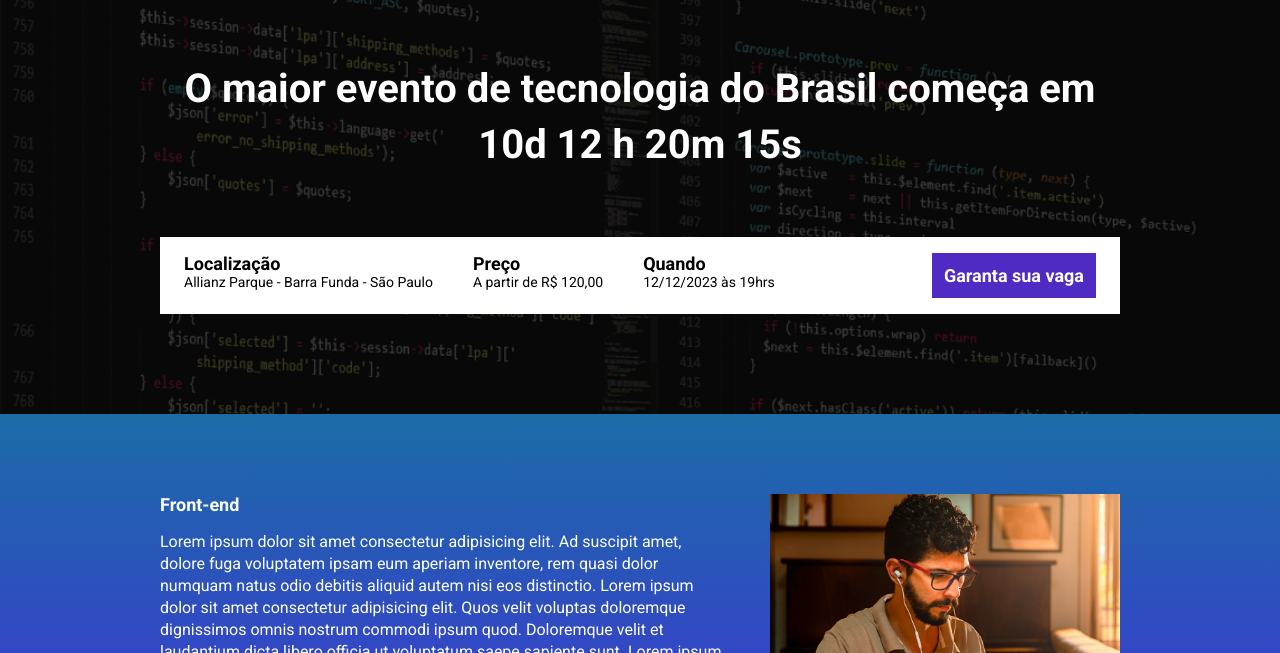
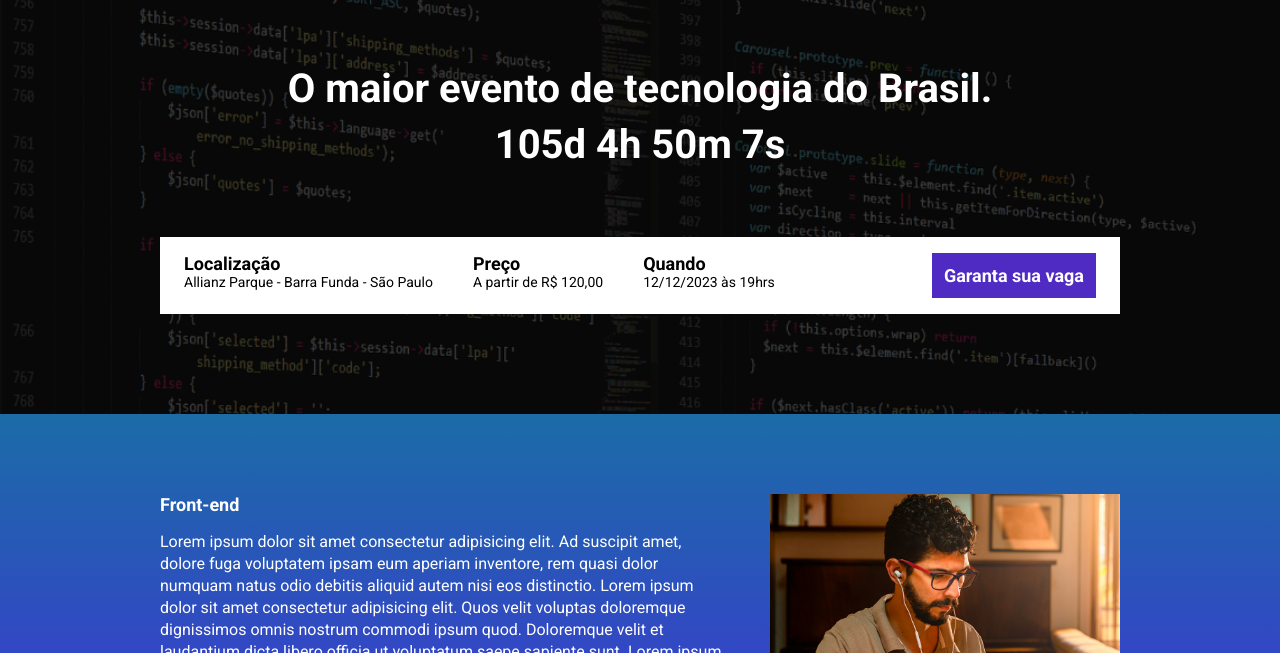
Before and after one commit to JJrCosta/ebac_tech_talks, a website built with Parcel: page src/index.html in a window 1280 px wide. Shown: the part 147-800 px from the top of the page. Built offline with nearby package versions, Linux system fonts and the light colour scheme.

Commit message:
Criando o contador

```diff
--- a/package.json
+++ b/package.json
@@ -2,9 +2,9 @@
   "name": "ebac_talks",
   "version": "1.0.0",
   "description": "",
-  "main": "index.js",
   "scripts": {
     "dev": "parcel src/index.html src/styles/main.scss src/scripts/main.js",
+    "build": "parcel build src/index.html",
     "test": "echo \"Error: no test specified\" && exit 1"
   },
   "keywords": [],
--- a/src/index.html
+++ b/src/index.html
@@ -8,9 +8,7 @@
     <link rel="preconnect" href="https://fonts.googleapis.com">
     <link rel="preconnect" href="https://fonts.gstatic.com" crossorigin>
     <link href="https://fonts.googleapis.com/css2?family=Lobster&family=Roboto:wght@400;700&display=swap" rel="stylesheet">
-
     <link rel="stylesheet" href="styles/main.scss">
-
     <!-- AOS lib CSS -->
     <link rel="stylesheet" href="https://unpkg.com/aos@next/dist/aos.css" />
 </head>
@@ -19,7 +17,7 @@
         <div class="container">
             <img class="hero__logo" src="./images/ebac_logo.svg" alt="EBAC">
             <p class="hero__text">
-                O maior evento de tecnologia do Brasil começa em 10d 12 h 20m 15s
+                O maior evento de tecnologia do Brasil. <br> <span id="contador"></span>
             </p>
 
             <div class="infos-bar">
--- a/src/scripts/main.js
+++ b/src/scripts/main.js
@@ -1 +1,27 @@
 AOS.init();
+
+const dataDoEvento = new Date("Dec 12, 2023 19:00:00");
+const timeStampDoEvento = dataDoEvento.getTime();
+
+const contaAsHoras = setInterval(function() {
+    const agora = new Date();
+    const timeStampAtual = agora.getTime();
+
+    const distanciaAteOEvento = timeStampDoEvento - timeStampAtual;
+
+    const diaEmMs = 1000 * 60 * 60 * 24;
+    const horaEmMs = 1000 * 60 * 60;
+    const minutoEmMs = 1000 * 60;
+
+    const diasAteOEvento = Math.floor(distanciaAteOEvento / (diaEmMs));
+    const horasAteOEvento = Math.floor((distanciaAteOEvento % diaEmMs) / horaEmMs);
+    const minutosAteOEvento = Math.floor((distanciaAteOEvento % horaEmMs) / minutoEmMs);
+    const segundosAteOEvento = Math.floor((distanciaAteOEvento % minutoEmMs) / 1000);
+
+    document.getElementById('contador').innerHTML = `${diasAteOEvento}d ${horasAteOEvento}h ${minutosAteOEvento}m ${segundosAteOEvento}s`;
+
+    if (distanciaAteOEvento < 0) {
+        clearInterval(contaAsHoras);
+        document.getElementById('contador').innerHTML = 'Evento expirado.';
+    }
+}, 1000);
```
